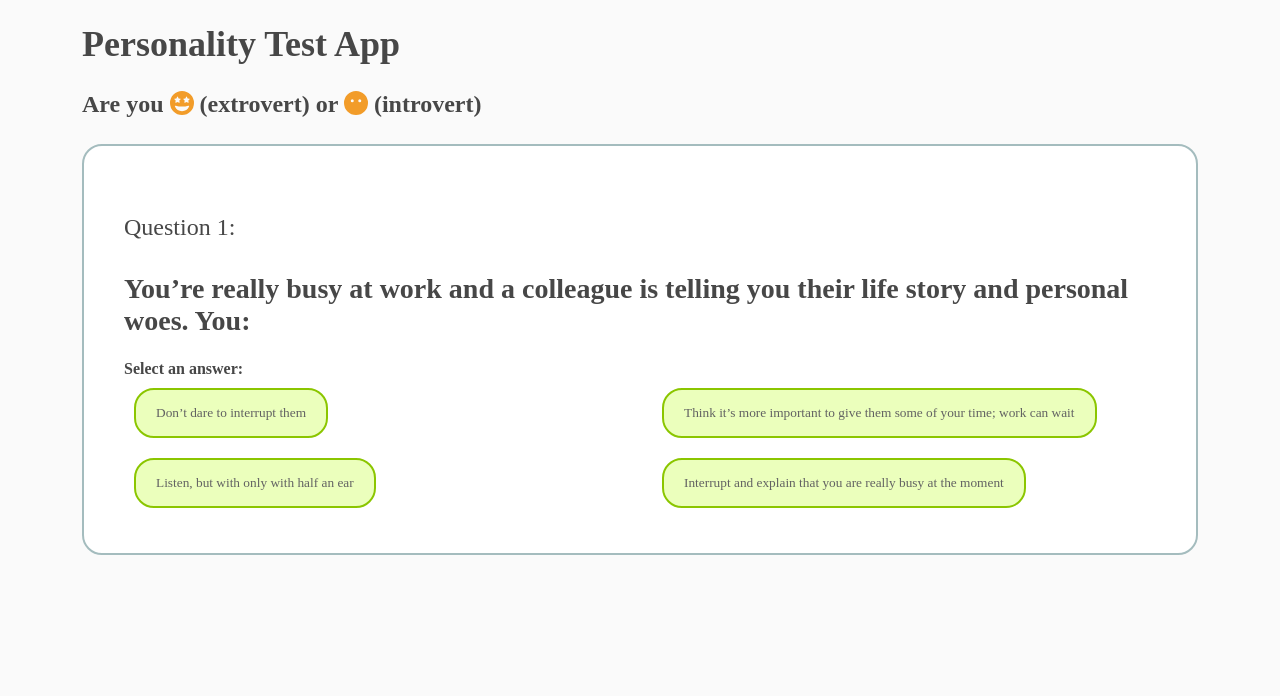
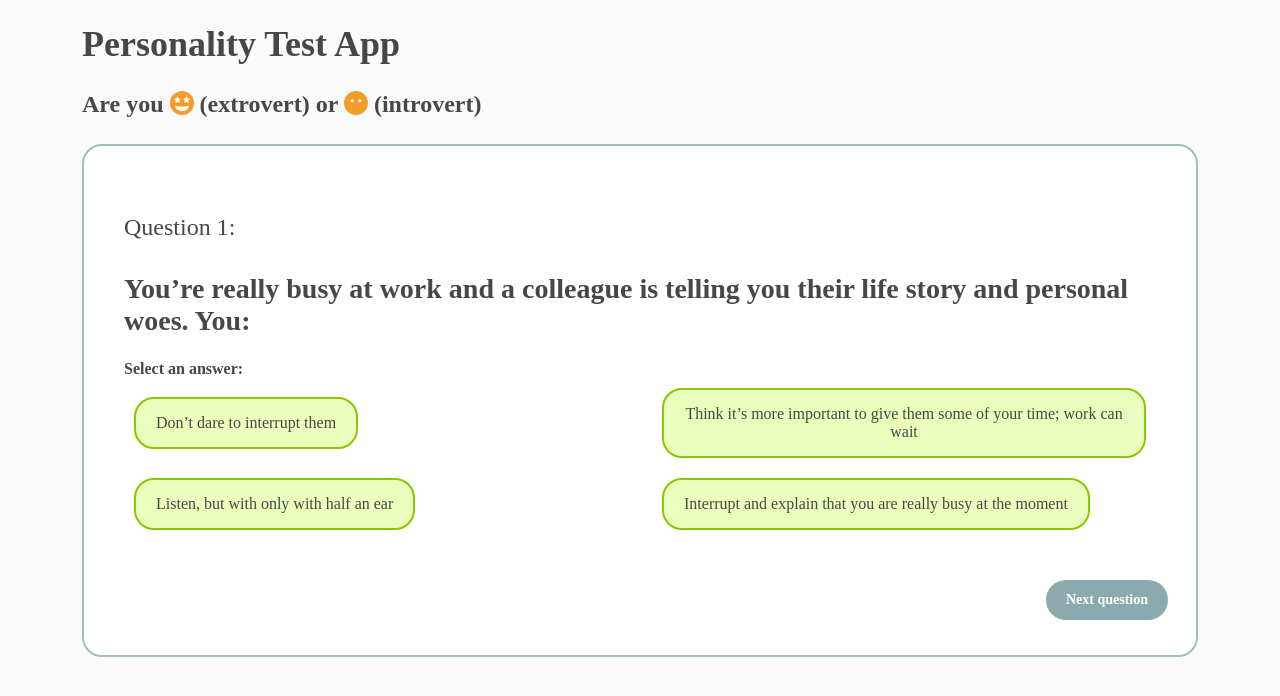
Before and after one commit to Clobbe/personality-test-app, a React (Create React App) app: page /questionaire in a window 1280 px wide. Shown: the top 696 px of the page. Built offline with nearby package versions, Linux system fonts and the light colour scheme.

Commit message:
CU-2w4h1fn :: more fixes to OptionButtons

```diff
--- a/src/components/atoms/OptionButton.tsx
+++ b/src/components/atoms/OptionButton.tsx
@@ -1,6 +1,7 @@
 import React, { VFC } from "react";
 import styled from "styled-components";
 import { theme } from "../../utils";
+import Typography from "./Typography";
 
 interface Props extends React.ButtonHTMLAttributes<HTMLButtonElement> {
   value?: number;
@@ -21,16 +22,10 @@ const StyledButton = styled.button<Props>`
   }
 `;
 
-const StyledButtonText = styled.div`
-  font-family: ${theme.font};
-  size: 16px;
-  color: ${theme.colors.grey[80]};
-`;
-
 const OptionButton: VFC<Props> = ({ onClick, children }) => {
   return (
     <StyledButton onClick={onClick}>
-      <StyledButtonText>{children}</StyledButtonText>
+      <Typography variant="body1">{children}</Typography>
     </StyledButton>
   );
 };
--- a/src/components/atoms/Spacing.tsx
+++ b/src/components/atoms/Spacing.tsx
@@ -1,7 +1,7 @@
-import React, { VFC } from 'react';
-import styled, { css } from 'styled-components';
+import React, { VFC } from "react";
+import styled, { css } from "styled-components";
 
-interface Props extends React.HTMLProps<HTMLDivElement> {
+interface Props {
   spacing?: number;
   horizontal?: boolean;
 }
--- a/src/components/molecules/AnswerOptions.tsx
+++ b/src/components/molecules/AnswerOptions.tsx
@@ -5,9 +5,10 @@ import OptionButton from "../atoms/OptionButton";
 
 interface Props {
   options: Array<Options>;
+  onClick(): void;
 }
 
-export const AnswerOptions: VFC<Props> = ({ options }) => {
+export const AnswerOptions: VFC<Props> = ({ options, onClick }) => {
   const row1 = options.slice(0, 2);
   const row2 = options.slice(2);
   return (
@@ -15,14 +16,14 @@ export const AnswerOptions: VFC<Props> = ({ options }) => {
       <Row align="center">
         {row1.map((answer) => (
           <Col>
-            <OptionButton onClick={() => {}}>{answer.answer}</OptionButton>
+            <OptionButton onClick={onClick}>{answer.answer}</OptionButton>
           </Col>
         ))}
       </Row>
       <Row align="center">
         {row2.map((answer) => (
           <Col>
-            <OptionButton onClick={() => {}}>{answer.answer}</OptionButton>
+            <OptionButton onClick={onClick}>{answer.answer}</OptionButton>
           </Col>
         ))}
       </Row>
--- a/src/pages/Questionaire.tsx
+++ b/src/pages/Questionaire.tsx
@@ -1,9 +1,10 @@
 import React, { useState, VFC } from "react";
-import { Container, Row, Col } from "react-grid-system";
+import { Row, Col } from "react-grid-system";
 import { useHistory } from "react-router-dom";
 import Card from "../components/atoms/Card";
-import OptionButton from "../components/atoms/OptionButton";
+import Spacing from "../components/atoms/Spacing";
 import { AnswerOptions } from "../components/molecules/AnswerOptions";
+import PrimaryButton from "../components/molecules/PrimaryButton";
 import { QuestionHeader } from "../components/molecules/QuestionHeader";
 import { QuestionWithAnswers } from "../types";
 
@@ -112,7 +113,6 @@ const Questionaire: VFC = () => {
   const questions = questionsAndAnswersFromBackend.map(
     (item) => item["question"]
   );
-  const answers = questionsAndAnswersFromBackend.map((item) => item["options"]);
   const [pageIndex, updatePageIndex] = useState(0);
   const [score, setScore] = useState(0);
   const history = useHistory();
@@ -134,40 +134,19 @@ const Questionaire: VFC = () => {
   };
   return (
     <Card>
-      <QuestionHeader index={pageIndex} question={questions[pageIndex]} />
-      <AnswerOptions options={questionsAndAnswersFromBackend[0].options} />
-      {/* <Row align="center">
+      <Row>
         <Col>
-          <OptionButton
-            onClick={() => updateScoreHandler(answers[pageIndex][0]["weight"])}
-          >
-            {answers[pageIndex][0]["answer"]}
-          </OptionButton>
-        </Col>
-        <Col>
-          <OptionButton
-            onClick={() => updateScoreHandler(answers[pageIndex][1]["weight"])}
-          >
-            {answers[pageIndex][1]["answer"]}
-          </OptionButton>
+          <QuestionHeader index={pageIndex} question={questions[pageIndex]} />
+          <AnswerOptions
+            onClick={() => {}}
+            options={questionsAndAnswersFromBackend[0].options}
+          />
         </Col>
       </Row>
-      <Row>
-        <Col>
-          <OptionButton
-            onClick={() => updateScoreHandler(answers[pageIndex][2]["weight"])}
-          >
-            {answers[pageIndex][2]["answer"]}
-          </OptionButton>
-        </Col>
-        <Col>
-          <OptionButton
-            onClick={() => updateScoreHandler(answers[pageIndex][3]["weight"])}
-          >
-            {answers[pageIndex][3]["answer"]}
-          </OptionButton>
-        </Col>
-      </Row> */}
+      <Spacing spacing={5} />
+      <Row justify="end">
+        <PrimaryButton onClick={() => {}}>Next question</PrimaryButton>
+      </Row>
     </Card>
   );
 };
```
